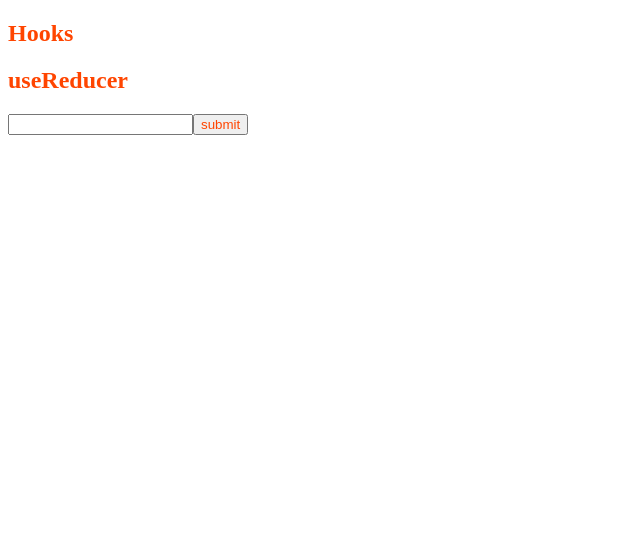
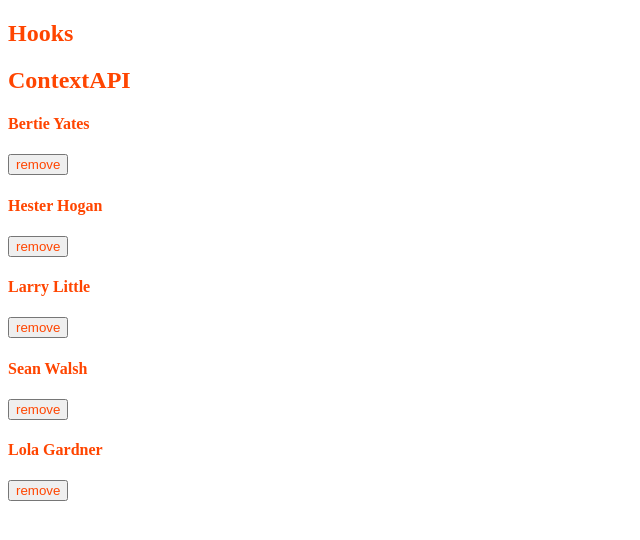
Before and after one commit to kinginthenorthcodez/oraion, a React (Create React App) app: page / in a window 1280 px wide. Shown: the top 540 px of the page, without its empty margins (0-640 px from the left). Built offline with nearby package versions, Linux system fonts and the light colour scheme.

Commit message:
ContextAPI/useContext

```diff
--- /dev/null
+++ b/src/1-contextAPI/contextAPI.js
@@ -0,0 +1,44 @@
+import React, { useState, useContext } from "react";
+import data from "../birthday/Data";
+
+const PersonContext = React.createContext(); // has two components named provider and consumer
+const ContextAPI = () => {
+  const [people, setPeople] = useState(data);
+  const removeItem = (id) => {
+    setPeople((people) => {
+      return people.filter((person) => person.id !== id);
+    });
+  };
+  return (
+    <PersonContext.Provider value={{ removeItem, people }}>
+      <h2>ContextAPI</h2>
+      <List />
+    </PersonContext.Provider>
+  );
+};
+
+const List = () => {
+  const { people } = useContext(PersonContext);
+  return (
+    <>
+      {people.map((person) => {
+        return <SinglePerson key={person.id} person={person} />;
+      })}
+    </>
+  );
+};
+
+const SinglePerson = ({ person }) => {
+  const { removeItem } = useContext(PersonContext);
+  console.log(data);
+  return (
+    <div key={person.id}>
+      <h4>{person.name}</h4>
+      <button type="button" onClick={() => removeItem(person.id)}>
+        remove
+      </button>
+    </div>
+  );
+};
+
+export default ContextAPI;
--- a/src/App.js
+++ b/src/App.js
@@ -1,11 +1,11 @@
 import React from "react";
-import UseReducer from "./1-useReducer";
+import ContextAPI from "./1-contextAPI/contextAPI";
 
 const App = () => {
   return (
     <>
       <h2>Hooks </h2>
-      <UseReducer />
+      <ContextAPI />
     </>
   );
 };
```
Also changed, not shown: src/1-propdrilling/propdrilling.js (added, +45 -0 lines).
